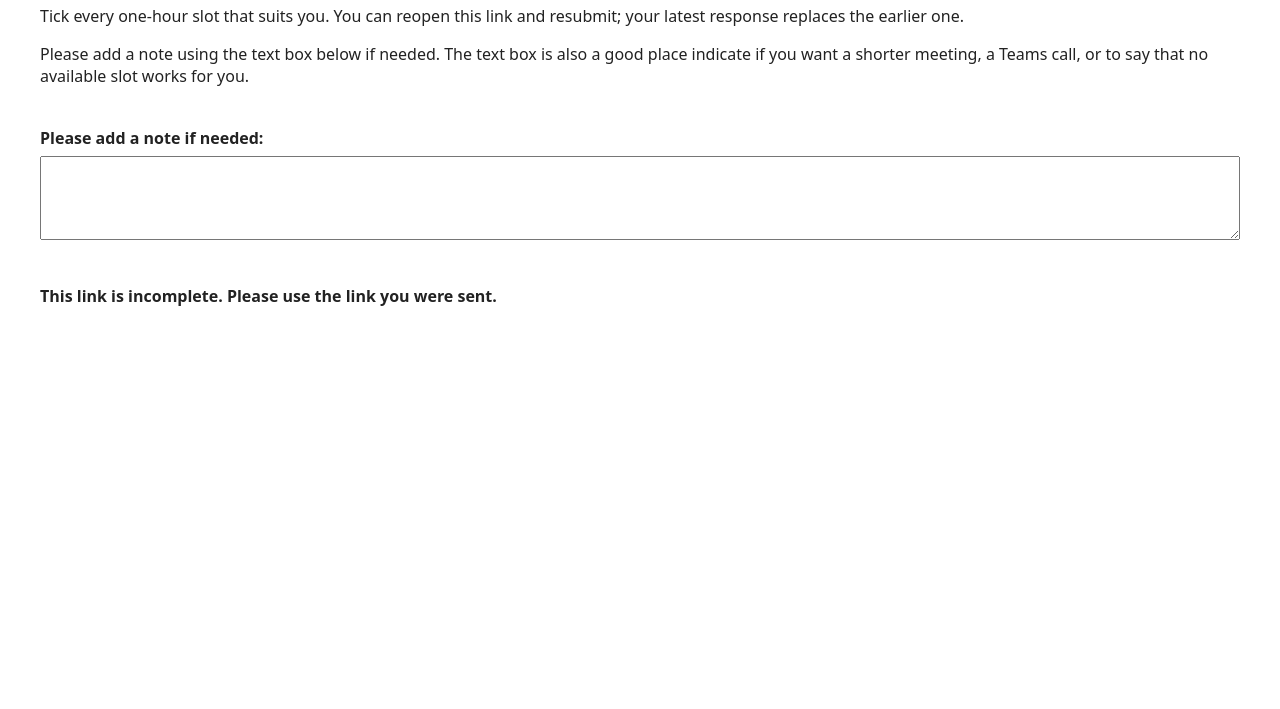
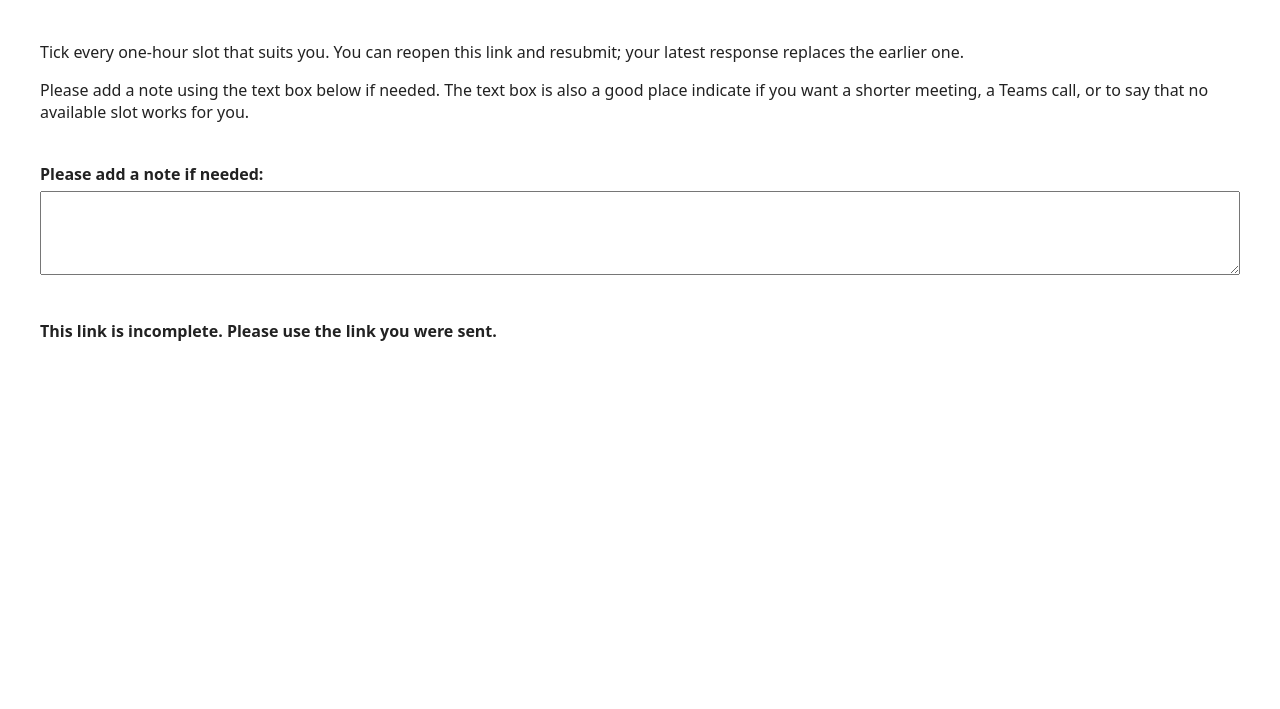
Before and after one commit to ofithcheallaigh/meeting-availability, a plain HTML site: page index.html in a window 1280 px wide. Shown: the part 91-800 px from the top of the page. Drawn offline with Linux system fonts and the light colour scheme.

Commit message:
Adding a line in style to make room for the greeting sentence. This stops the main text from jumpting down when the greeting comes in

```diff
--- a/index.html
+++ b/index.html
@@ -19,6 +19,7 @@
   #grid table { flex: 1 1 420px; margin-bottom: 0;  }
   #note-label { display: block; font-weight: 600; margin-bottom: .4rem; }
   #note { width: 100%; box-sizing: border-box; font: inherit; padding: .5rem; margin-bottom: 1.5rem; }
+  #greeting { min-height: 1.2em; }
 </style>
 </head>
 <body>
```
